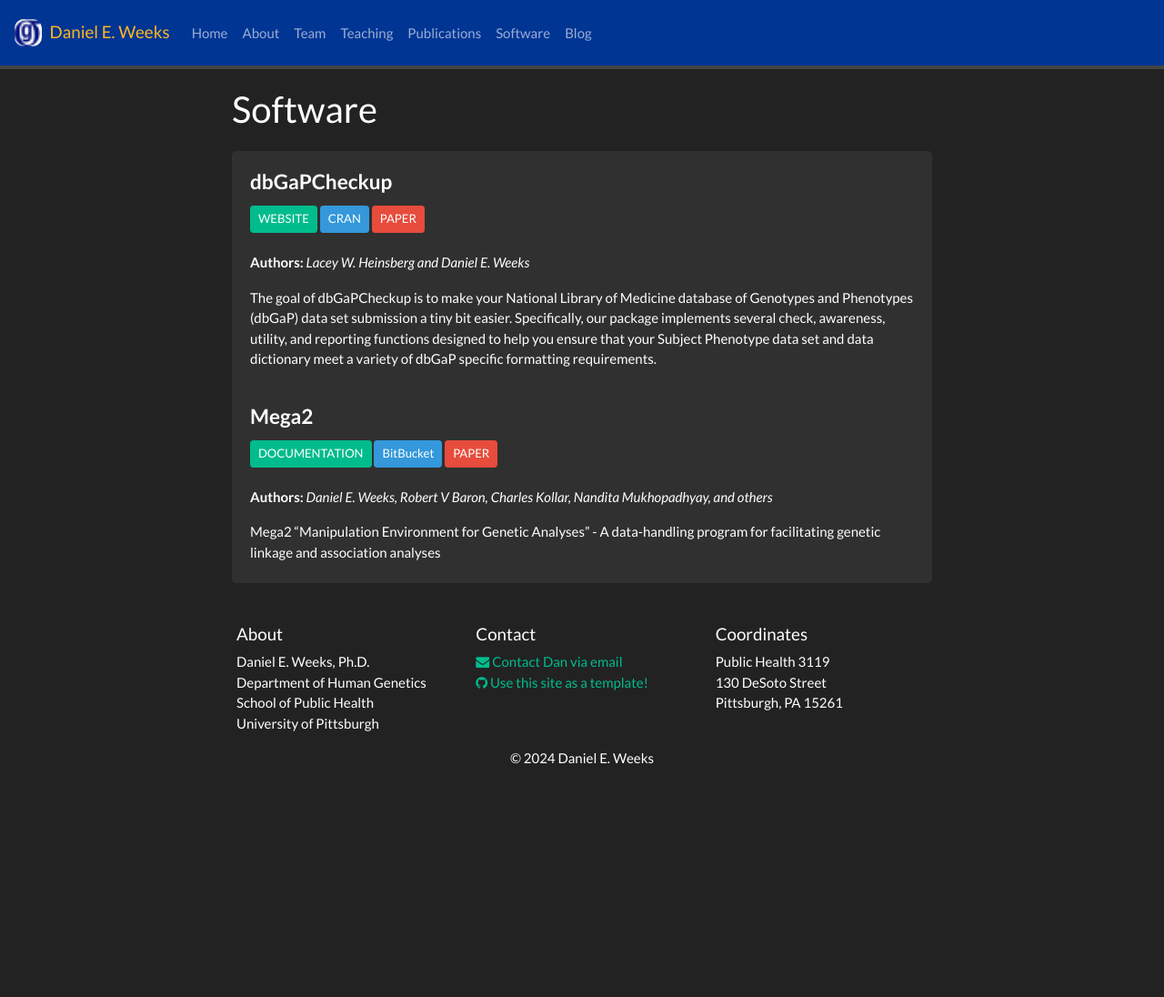
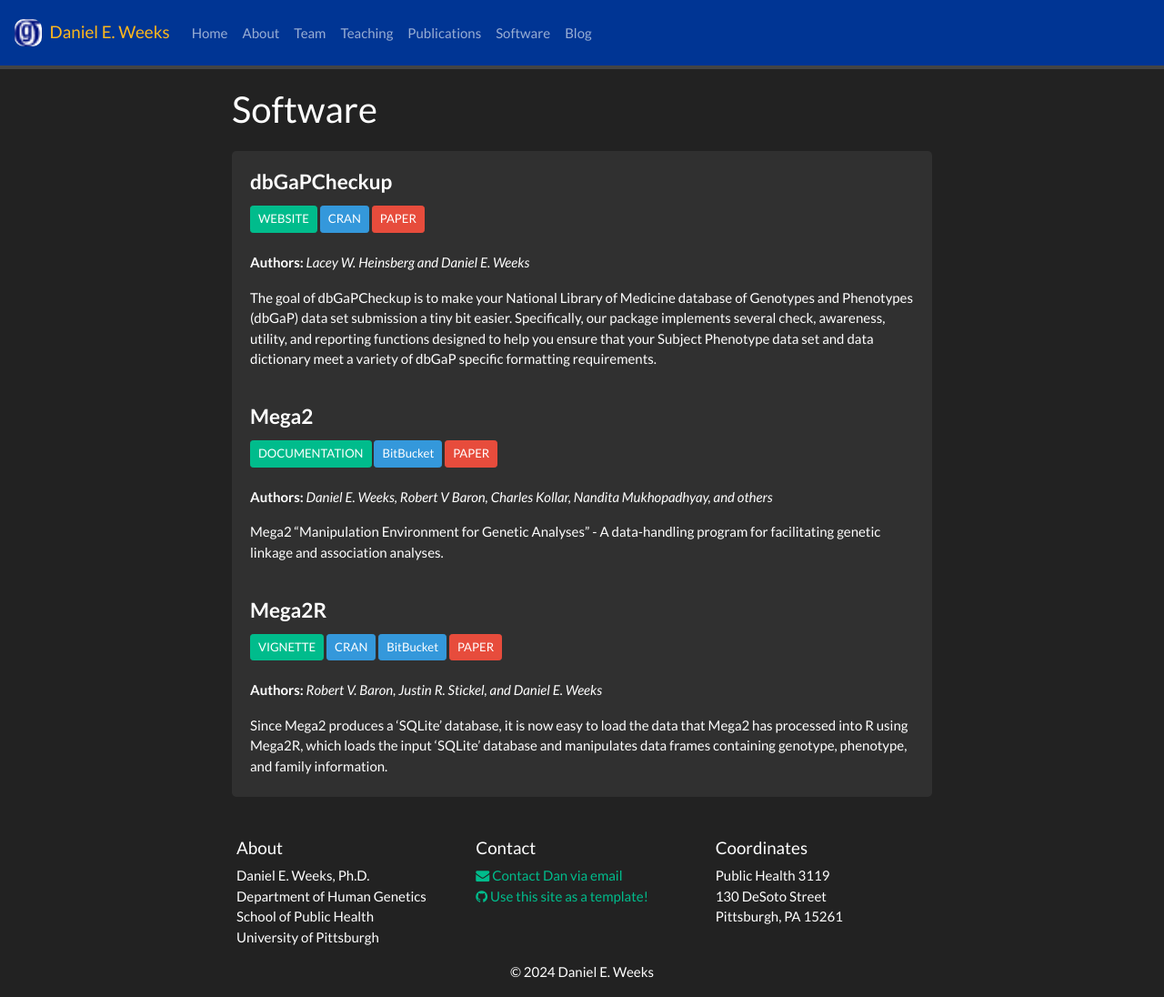
Before and after one commit to DanielEWeeks/Daniel_E_Weeks, a Jekyll site: the page built from _pages/software.md, in a window 1280 px wide and 1096 px high. Shown: the whole window at 91% size. Built offline with Jekyll 4.4.1, drawn with Linux system fonts in a browser that asks for light colours; nearby versions of some CDN libraries; a style sheet for code colours, icons or effects is not loaded.

Commit message:
Added MegaR listing to _pages/software.md

```diff
--- a/_pages/software.md
+++ b/_pages/software.md
@@ -50,6 +50,7 @@ iframe {
 The goal of dbGaPCheckup is to make your National Library of Medicine database of Genotypes and Phenotypes (dbGaP) data set submission a tiny bit easier. Specifically, our package implements several check, awareness, utility, and reporting functions designed to help you ensure that your Subject Phenotype data set and data dictionary meet a variety of dbGaP specific formatting requirements.
 <br>
 <br>
+
 <h4><b>Mega2</b></h4>
 <a href="https://sites.pitt.edu/~weeks/docs/mega2_html/mega2.html" target="_blank"><button class="btn btn-success btn-sm">DOCUMENTATION</button></a>
 <a href="https://bitbucket.org/dweeks/mega2/src/master/" target="_blank"><button class="btn btn-info btn-sm">BitBucket</button></a>
@@ -59,9 +60,19 @@ The goal of dbGaPCheckup is to make your National Library of Medicine database o
 <i>Daniel E. Weeks, Robert V Baron, Charles Kollar, Nandita Mukhopadhyay, and others</i>
 
 Mega2
-“Manipulation Environment for Genetic Analyses” -
-A data-handling program for facilitating
-genetic linkage and association analyses
+“Manipulation Environment for Genetic Analyses” - A data-handling program for facilitating genetic linkage and association analyses.
+<br>
+
+<h4><b>Mega2R</b></h4>
+<a href="https://cran.r-project.org/web/packages/Mega2R/vignettes/mega2rtutorial.html" target="_blank"><button class="btn btn-success btn-sm">VIGNETTE</button></a>
+<a href="https://cran.r-project.org/package=Mega2R" target="_blank"><button class="btn btn-info btn-sm">CRAN</button></a>
+<a href="https://bitbucket.org/dweeks/mega2r/src/master/"  target="_blank"><button class="btn btn-info btn-sm">BitBucket</button></a>
+<a href="https://doi.org/10.12688/f1000research.15949.2" target="_blank"><button class="btn btn-danger btn-sm">PAPER</button></a>
+
+<b>Authors:</b>
+<i>Robert V. Baron, Justin R. Stickel, and Daniel E. Weeks</i>
+
+Since Mega2 produces a ‘SQLite’ database, it is now easy to load the data that Mega2 has processed into R using Mega2R, which loads the input ‘SQLite’ database and manipulates data frames containing genotype, phenotype, and family information.
 </div>
 </div>
 </div>
```
